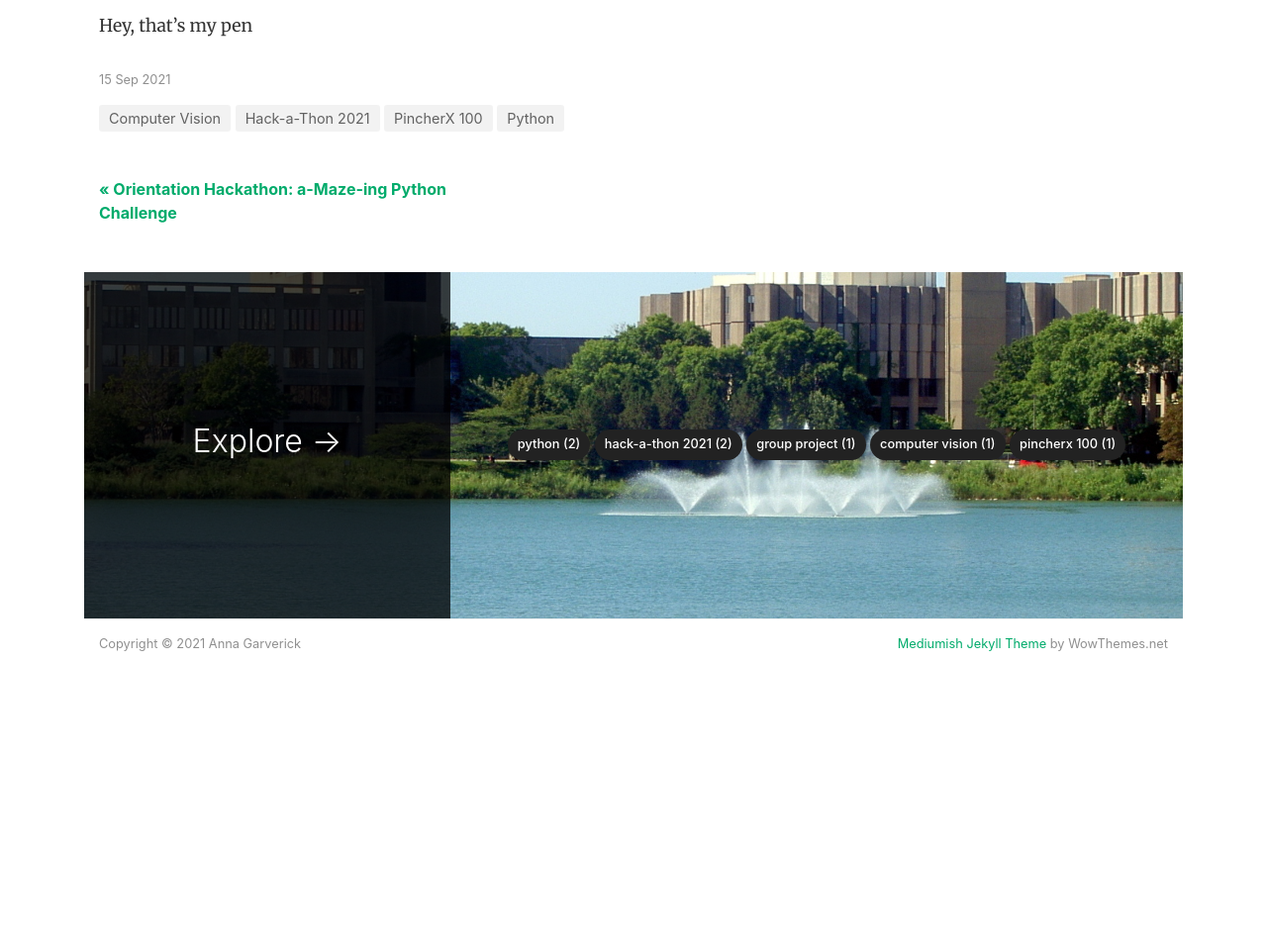
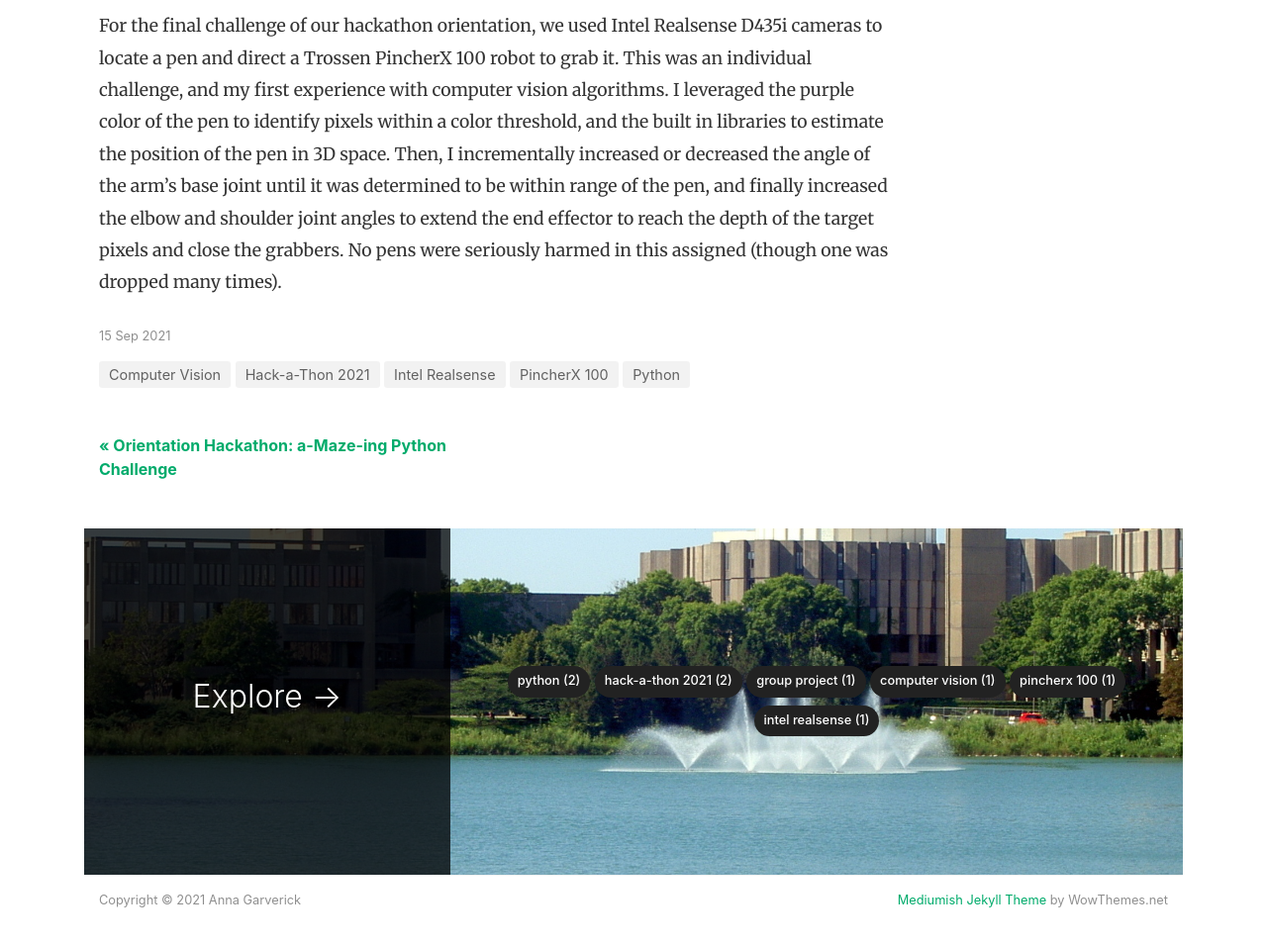
Before and after one commit to roy2909/roy2909.github.io, a Jekyll site: the page built from _posts/2021-09-15-Pen.md, in a window 1280 px wide and 1400 px high, scrolled down 219 px. Shown: the part 407-1363 px from the top of the window at 99% size. Built offline with Jekyll 4.4.1, drawn with Linux system fonts in a browser that asks for light colours; nearby versions of some CDN libraries; comment, search, counter and statistics services are not loaded; before the commit the page ends 1360 px from its top, so only the background shows below that.

```diff
--- a/_posts/2021-09-15-Pen.md
+++ b/_posts/2021-09-15-Pen.md
@@ -1,7 +1,7 @@
 ---
 layout: post
 title:  "Orientation Hackathon: Pen Thief"
-categories: [ Computer Vision, Python, Hack-a-Thon 2021, PincherX 100 ]
+categories: [ Computer Vision, Python, Hack-a-Thon 2021, PincherX 100, Intel Realsense ]
 image: assets/images/pen.gif
 featured: true
 hidden: true
@@ -9,4 +9,4 @@ hidden: true
 
 <iframe width="560" height="315" src="https://www.youtube.com/embed/xA6W0VcwkKw" title="YouTube video player" frameborder="0" allow="accelerometer; autoplay; clipboard-write; encrypted-media; gyroscope; picture-in-picture" allowfullscreen></iframe>
 
-Hey, that's my pen
+For the final challenge of our hackathon orientation, we used Intel Realsense D435i cameras to locate a pen and direct a Trossen PincherX 100 robot to grab it. This was an individual challenge, and my first experience with computer vision algorithms. I leveraged the purple color of the pen to identify pixels within a color threshold, and the built in libraries to estimate the position of the pen in 3D space. Then, I incrementally increased or decreased the angle of the arm's base joint until it was determined to be within range of the pen, and finally increased the elbow and shoulder joint angles to extend the end effector to reach the depth of the target pixels and close the grabbers. No pens were seriously harmed in this assigned (though one was dropped many times).
```
Also changed, not shown: _posts/2021-09-13-Maze.md (+1 -1 lines), assets/images/clock_icon.png (added).
